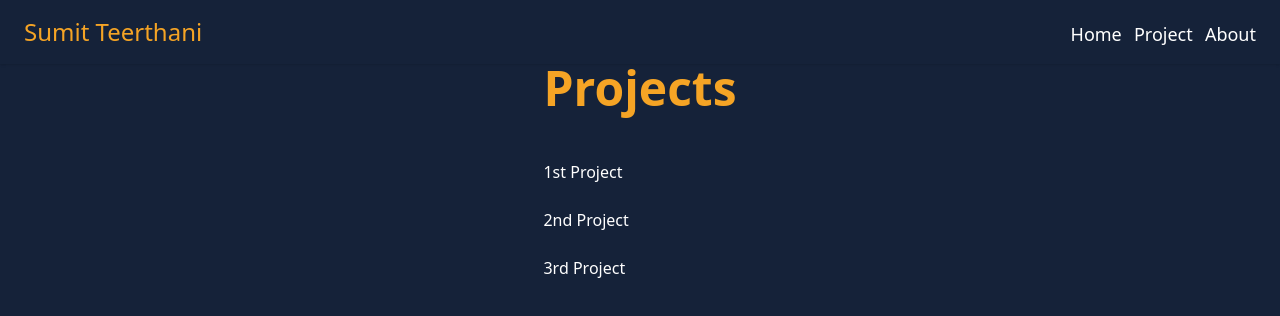
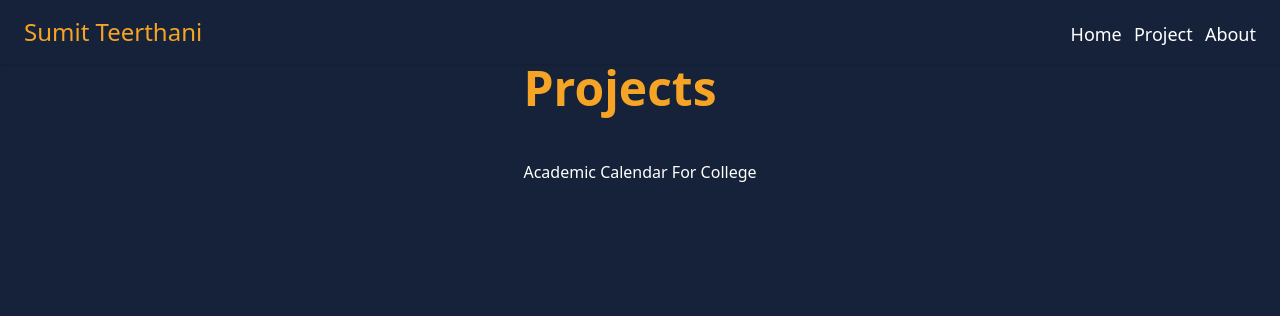
Before and after one commit to SumitTeerthani/Sumit_Teerthani, a website: page major_projects.html in a window 1280 px wide. Drawn offline with Linux system fonts and the light colour scheme.

Commit message:
Projects

```diff
--- a/major_projects.html
+++ b/major_projects.html
@@ -31,15 +31,15 @@
             <br>
             <br>
             <li class="">
-                <a href="" class="mb-5">1st Project</a>
+                <a href="https://academic-calendar-phi.vercel.app/" class="mb-5">Academic Calendar For College</a>
             </li>
             <br>
             <li>
-                <a href="">2nd Project</a>
+                <a href=""></a>
             </li>
             <br>
             <li>
-                <a href="">3rd Project</a>
+                <a href=""></a>
             </li>
         </ul>
 
```
Also changed, not shown: minor_project.html (+2 -2 lines).
